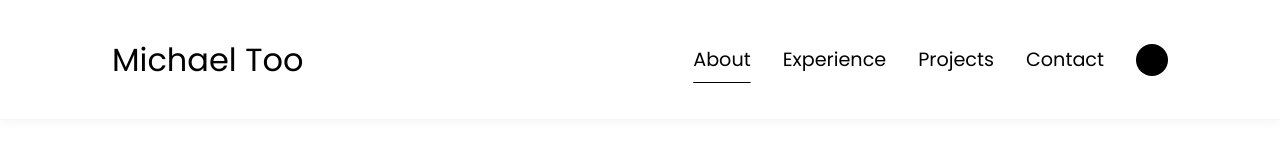
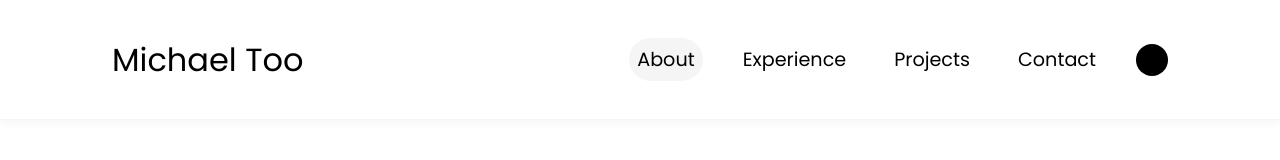
Before and after one commit to zippy0626/new-portfolio, a plain HTML site: page index.html in a window 1280 px wide. In both pictures the pointer is over the link "About". Drawn offline with Linux system fonts and the light colour scheme.

Commit message:
Added styling for nav-links

```diff
--- a/style.css
+++ b/style.css
@@ -41,11 +41,13 @@
     text-decoration: none;
     color: black;
     font-size: 1.2rem;
+    transition: all 300ms ease;
+    padding: .5rem;
 }
 
 .nav-links a:hover {
-    text-decoration: underline;
-    text-underline-offset: 1rem;
+    background-color: whitesmoke;
+    border-radius: 2rem;
 }
 
 .dark-mode-button {
@@ -55,4 +57,9 @@
     border-radius: 2rem;
     margin-right: 5rem;
     flex: none;
+    transition: all 300ms ease;
 }
+
+.dark-mode-button:hover {
+    transform: scale(1.1);
+}
```
